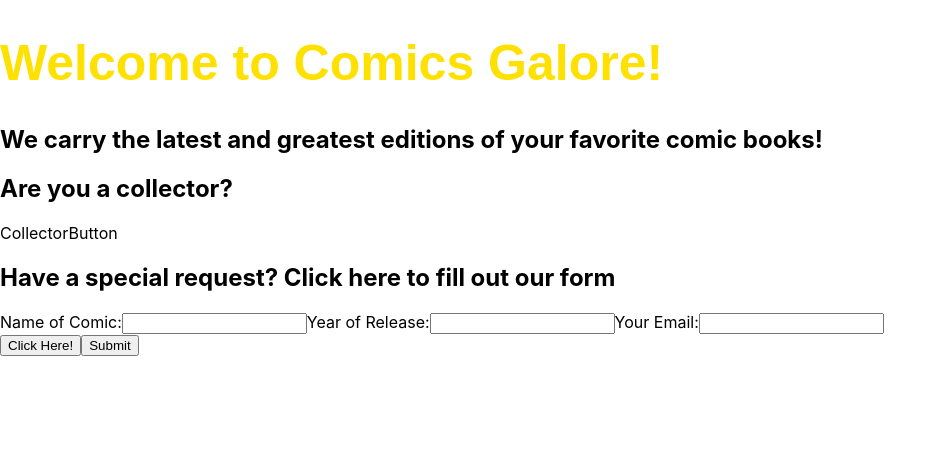
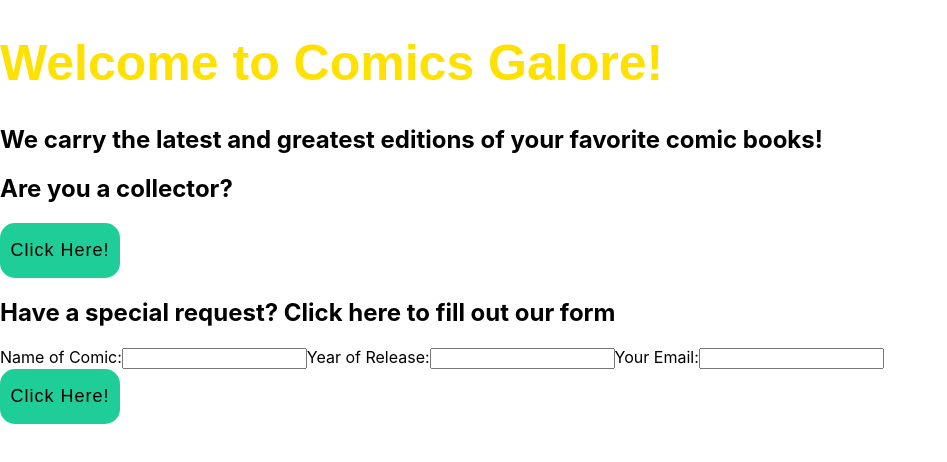
Before and after one commit to jwong65/React--Comics, a React (Create React App) app: page / in a window 1280 px wide. Shown: the top 462 px of the page, without its empty margins (0-947 px from the left). Built offline with nearby package versions, Linux system fonts and the light colour scheme.

Commit message:
Added buttonStyling through useContext that has StylesContext value from App.js

```diff
--- a/src/App.js
+++ b/src/App.js
@@ -17,6 +17,7 @@ function App() {
 
   return (
     <main>
+      <StylesContext.Provider value={styleButton}>
         <h1
             style={{
               color: "#FEE001",
@@ -27,6 +28,7 @@ function App() {
             Welcome to Comics Galore!
           </h1>
           <UserInterface />
+        </StylesContext.Provider>
     </main>
   );
 }
--- a/src/components/CollectorButton.js
+++ b/src/components/CollectorButton.js
@@ -1,7 +1,15 @@
-import React from 'react'
+import React, {useContext} from 'react'
+import StylesContext from './StylesContext'
 
 export default function CollectorButton() {
+  const buttonStyling = React.useContext(StylesContext)
   return (
-    <div>CollectorButton</div>
+
+  <div>
+    <button style={buttonStyling}>
+      Click Here!
+    </button>
+
+  </div>
   )
 }
--- a/src/components/RequestFormButton.js
+++ b/src/components/RequestFormButton.js
@@ -1,14 +1,14 @@
 import React, { useContext } from "react";
+import StylesContext from "./StylesContext";
 
 
 export default function RequestFormButton() {
+    const buttonStyling = React.useContext(StylesContext)
   return (
     <div>
-      <button>
+      <button style={buttonStyling}>
         Click Here!
       </button>
-      <input type="submit" value="Submit" />
-
     </div>
   );
 }
```
Lines whose indentation alone changed are shown as unchanged.
